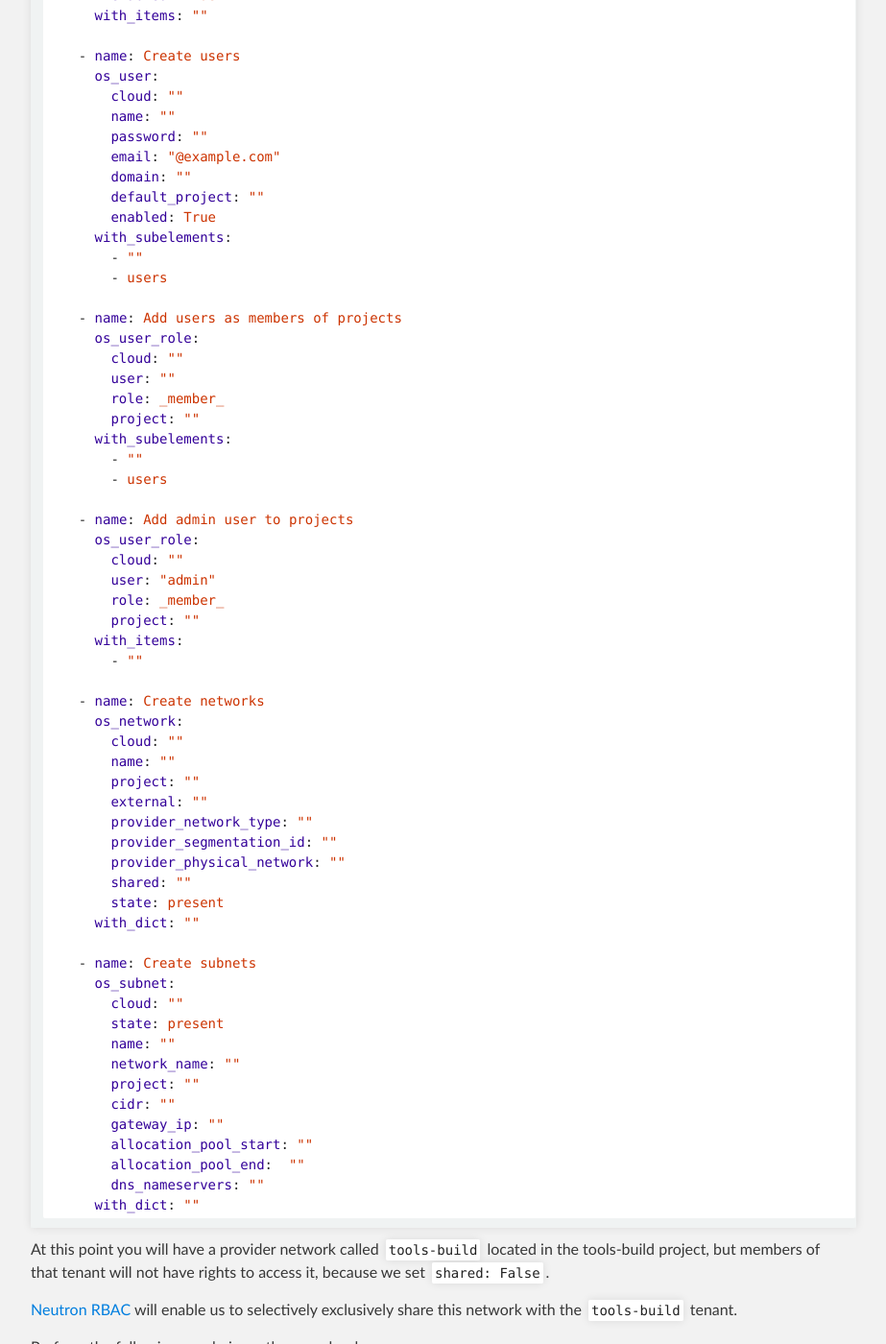
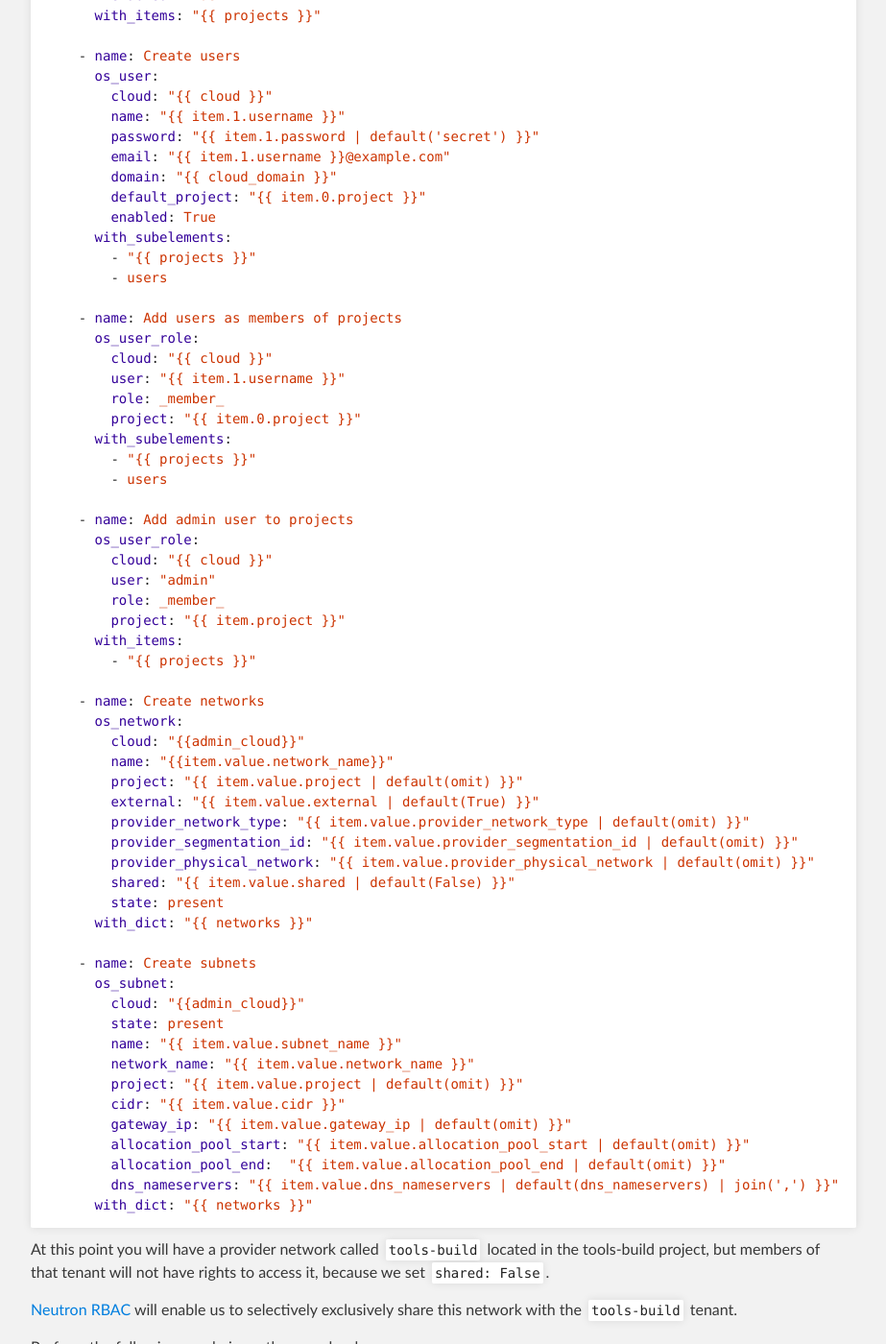
Before and after one commit to dlbewley/dlbewley.github.io, a Jekyll site: the page built from _posts/2018-10-30-OpenStack-Private-Provider-Network.md, in a window 1280 px wide and 1400 px high, scrolled down 1539 px. Shown: the whole window at 96% size, without its empty margins (188-1111 px from the left). Built offline with Jekyll 4.4.1, drawn with Linux system fonts in a browser that asks for light colours; comment, search, counter and statistics services are not loaded; the repository's description, which GitHub fills in, is left out; some of the changed text lies outside the part shown.

Commit message:
fix highlighting

````diff
--- a/_posts/2018-10-30-OpenStack-Private-Provider-Network.md
+++ b/_posts/2018-10-30-OpenStack-Private-Provider-Network.md
@@ -14,7 +14,8 @@ A prequisite is the provider network must be plumbed to the external bridge on y
 Here is an Ansible playbook to create a project, place a unshared provider network and subnet in that project. Afterwards we will grant access to the members of this project using the openstack client. It [does not appear](https://docs.ansible.com/ansible/latest/modules/list_of_cloud_modules.html#openstack) that Ansible has a OpenStack network RBAC module at this time.
 
 
-```yaml
+
+{% highlight yaml %}{% raw %}
 ---
 # file: project-tools-build.yml
 # playbook to create tools-build project and network
@@ -123,7 +124,7 @@ Here is an Ansible playbook to create a project, place a unshared provider netwo
         allocation_pool_end:  "{{ item.value.allocation_pool_end | default(omit) }}"
         dns_nameservers: "{{ item.value.dns_nameservers | default(dns_nameservers) | join(',') }}"
       with_dict: "{{ networks }}"
-```
+{% endraw %}{% endhighlight %}
 
 At this point you will have a provider network called `tools-build` located in the tools-build project, but members of that tenant will not have rights to access it, because we set `shared: False`.
 
````
